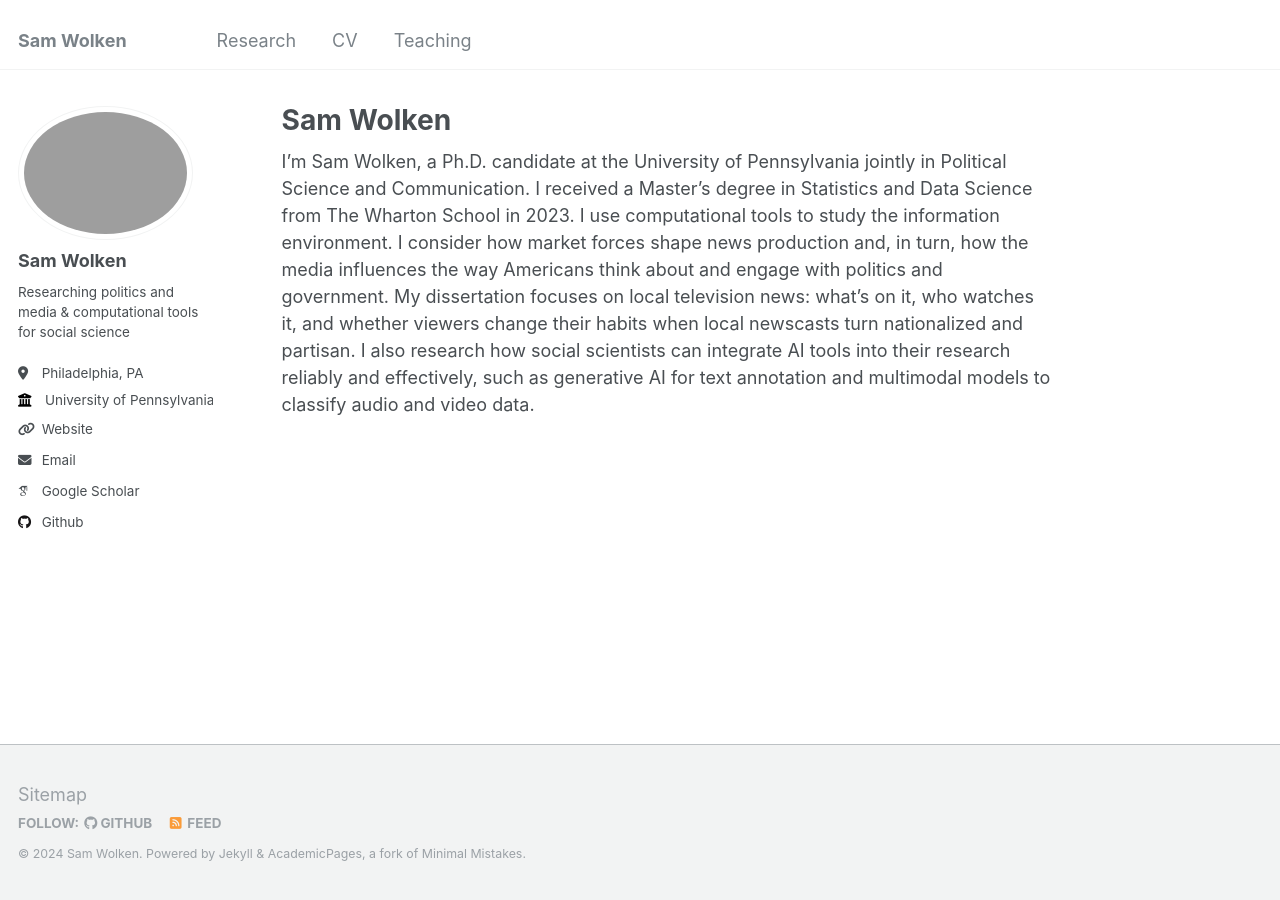
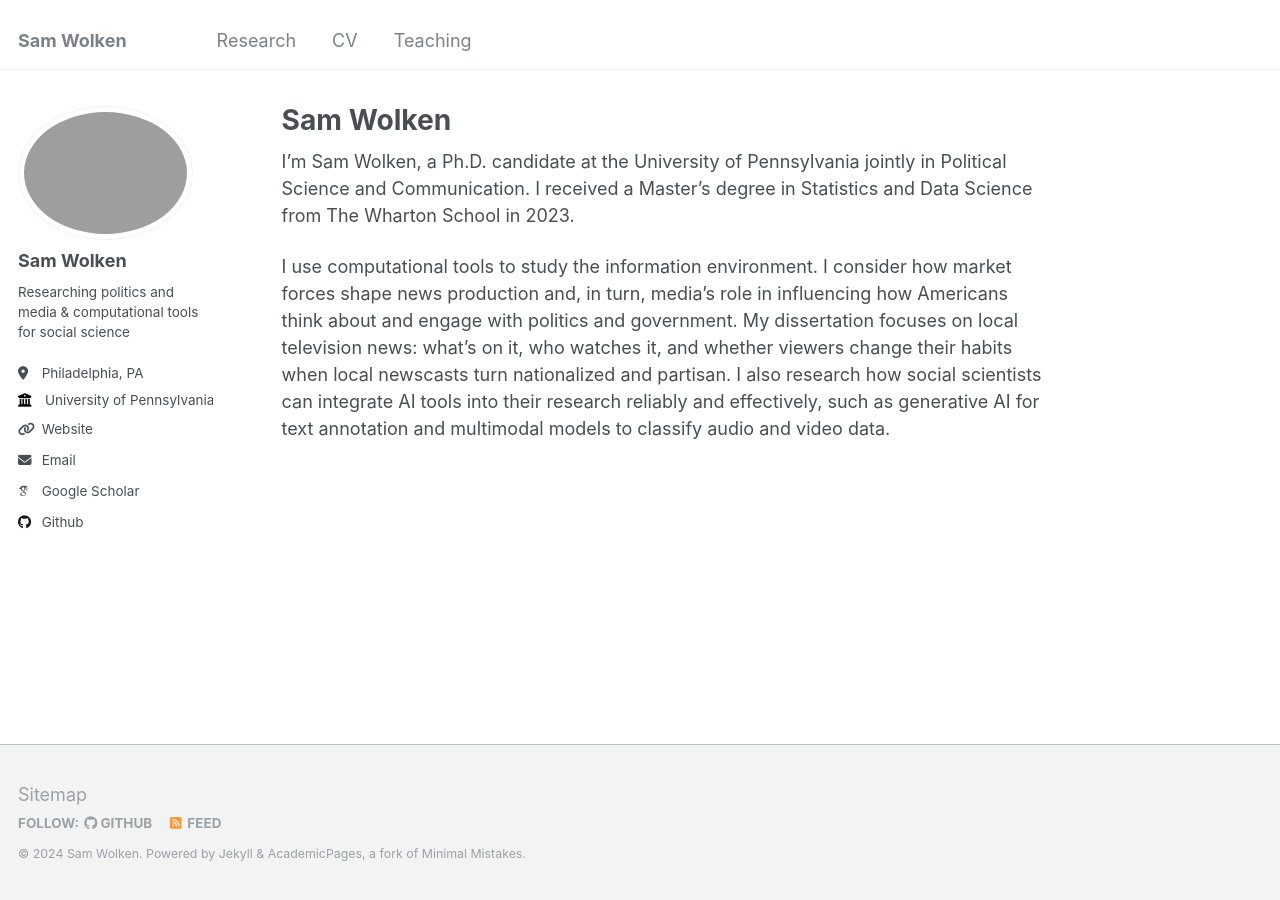
Before and after one commit to swolken/.github.io, a Jekyll site: the page built from _pages/about.md, in a window 1280 px wide. Built offline with Jekyll 4.4.1, drawn with Linux system fonts in a browser that asks for light colours; some web fonts are replaced.

Commit message:
Update about.md

```diff
--- a/_pages/about.md
+++ b/_pages/about.md
@@ -7,4 +7,6 @@ redirect_from:
   - /about.html
 ---
 
-I'm Sam Wolken, a Ph.D. candidate at the University of Pennsylvania jointly in Political Science and Communication. I received a Master's degree in Statistics and Data Science from The Wharton School in 2023. I use computational tools to study the information environment. I consider how market forces shape news production and, in turn, how the media influences the way Americans think about and engage with politics and government. My dissertation focuses on local television news: what's on it, who watches it, and whether viewers change their habits when local newscasts turn nationalized and partisan. I also research how social scientists can integrate AI tools into their research reliably and effectively, such as generative AI for text annotation and multimodal models to classify audio and video data.
+I'm Sam Wolken, a Ph.D. candidate at the University of Pennsylvania jointly in Political Science and Communication. I received a Master's degree in Statistics and Data Science from The Wharton School in 2023.
+
+I use computational tools to study the information environment. I consider how market forces shape news production and, in turn, media's role in influencing how Americans think about and engage with politics and government. My dissertation focuses on local television news: what's on it, who watches it, and whether viewers change their habits when local newscasts turn nationalized and partisan. I also research how social scientists can integrate AI tools into their research reliably and effectively, such as generative AI for text annotation and multimodal models to classify audio and video data.
```
